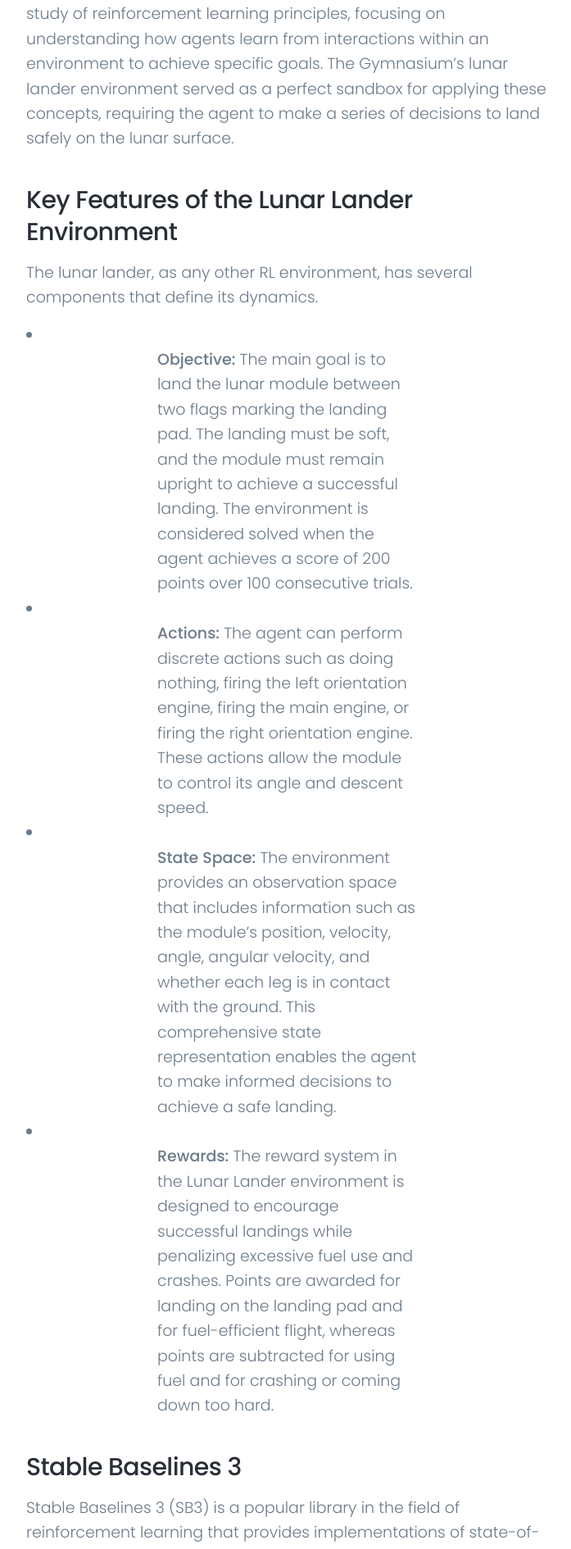
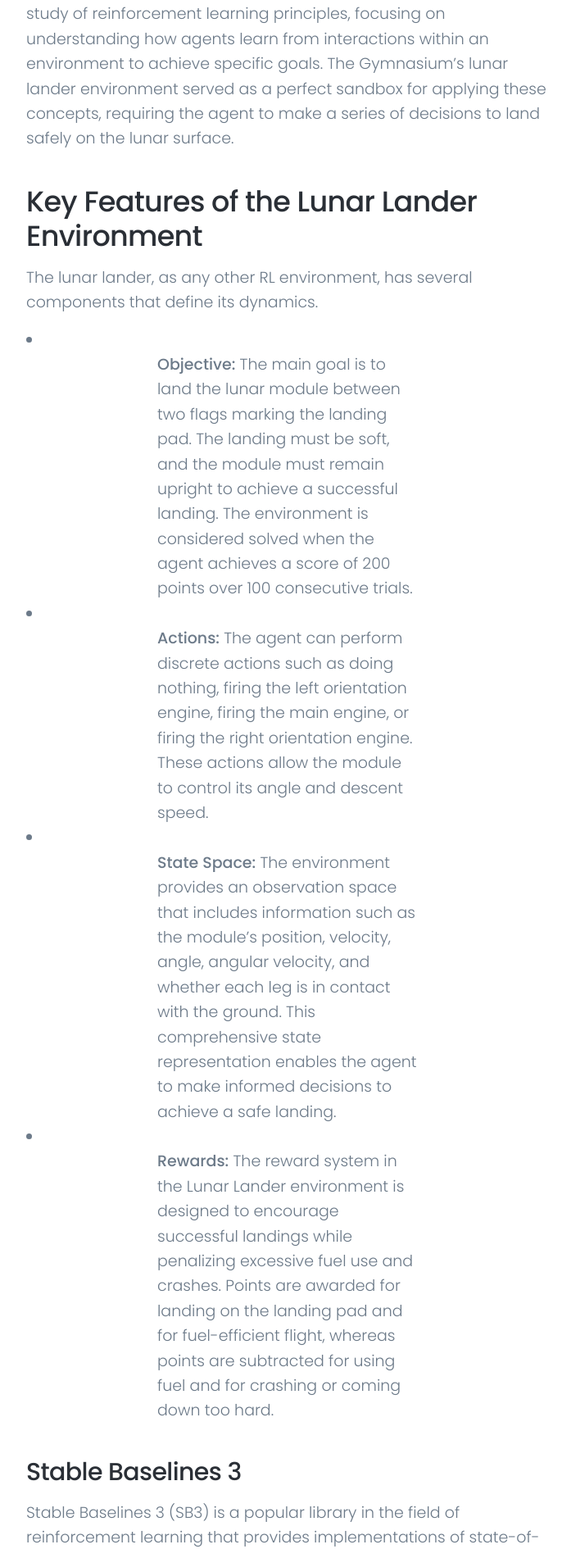
Before and after one commit to MiguelSolisSegura/MiguelSolisSegura.github.io, a Jekyll site: the page built from _projects/2024-02-26-lunar-lander.md, in a window 1280 px wide. Shown: the part 1697-3587 px from the top of the page at 82% size, without its empty margins (288-985 px from the left). Built offline with Jekyll 4.4.1, drawn with Linux system fonts in a browser that asks for light colours; nearby versions of some CDN libraries.

```diff
--- a/_projects/2024-02-26-lunar-lander.md
+++ b/_projects/2024-02-26-lunar-lander.md
@@ -28,7 +28,7 @@ In the current project I embarked on an exploratory journey into the fascinating
 ## Process and Development:
 The development of the current project began with a foundational study of reinforcement learning principles, focusing on understanding how agents learn from interactions within an environment to achieve specific goals. The Gymnasium's lunar lander environment served as a perfect sandbox for applying these concepts, requiring the agent to make a series of decisions to land safely on the lunar surface.
 
-### Key Features of the Lunar Lander Environment
+## Key Features of the Lunar Lander Environment
 
 The lunar lander, as any other RL environment, has several components that define its dynamics.
 
```
